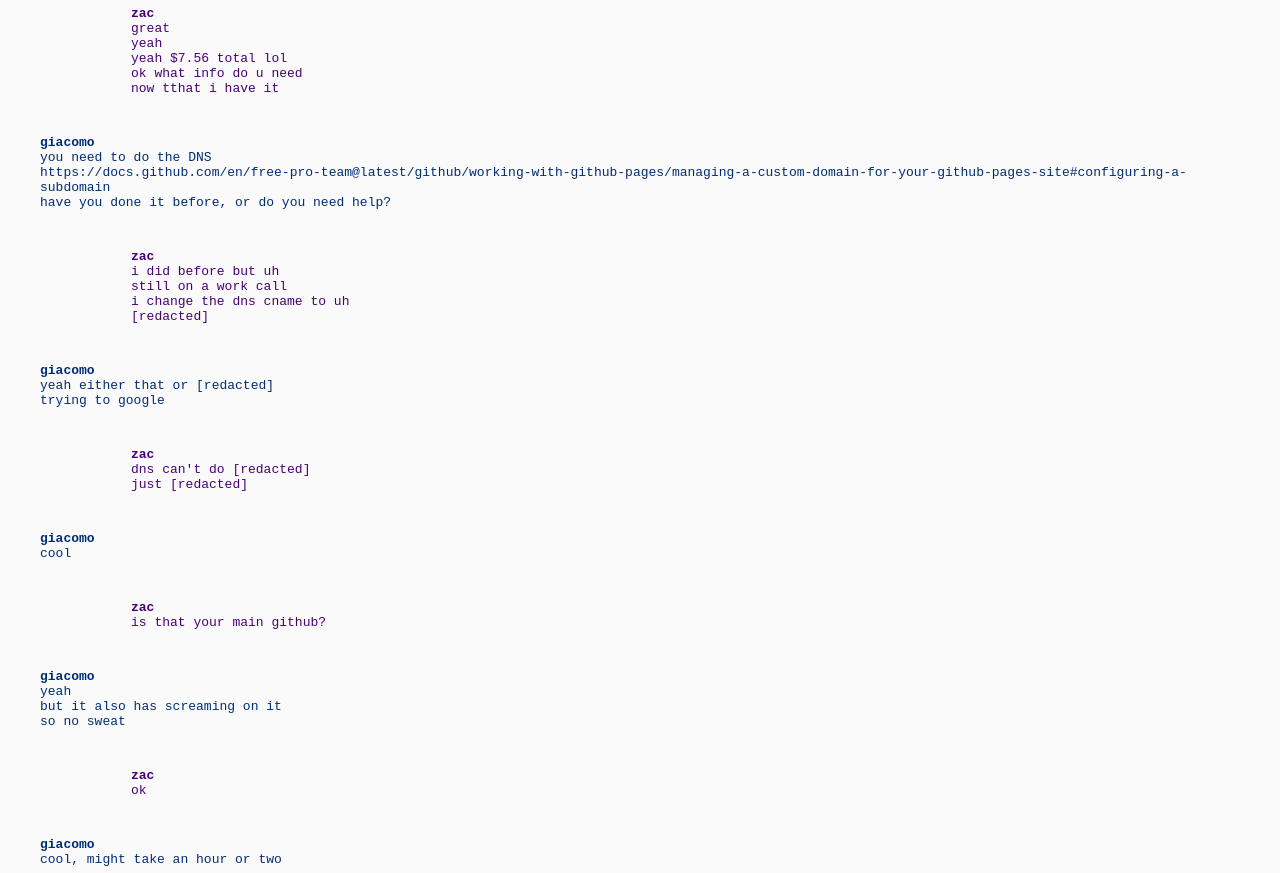
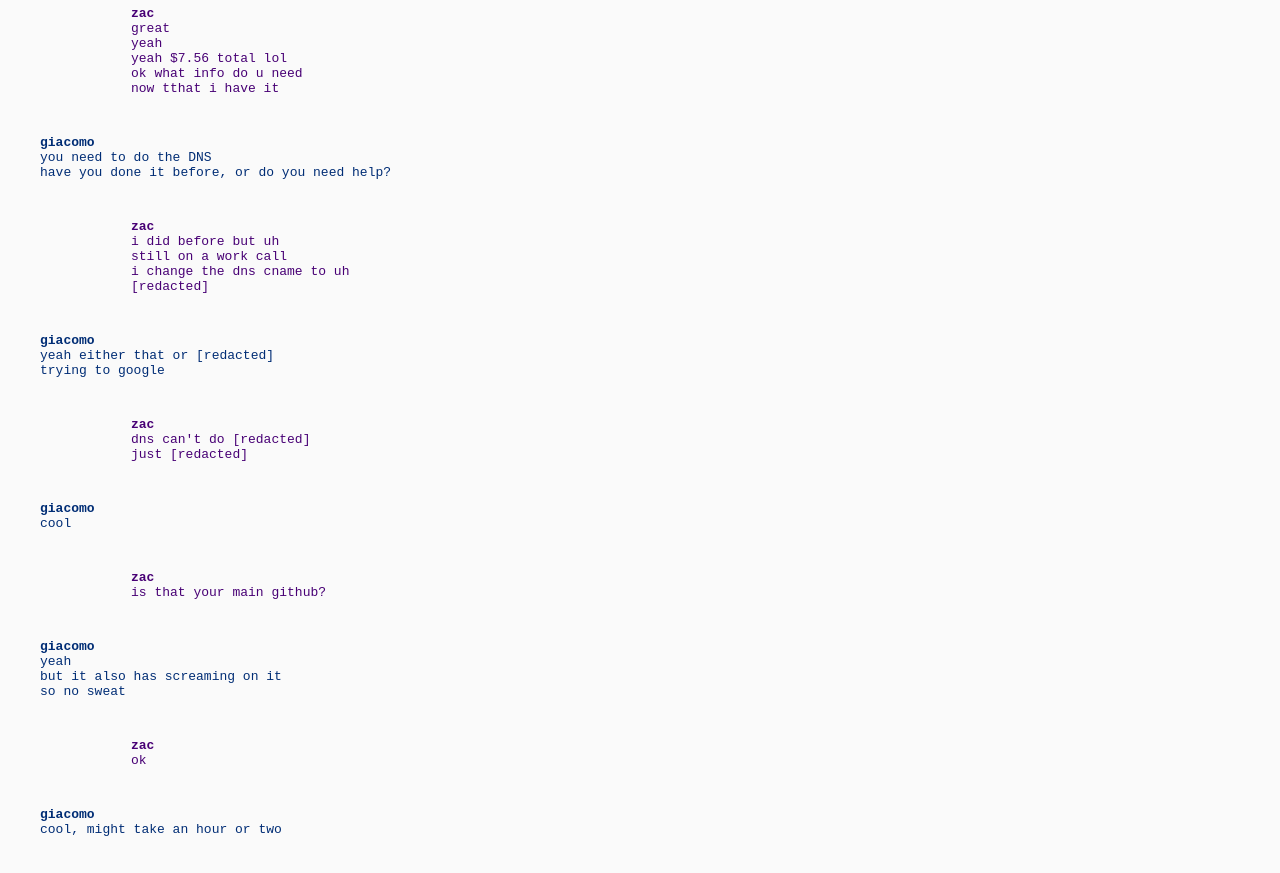
Before and after one commit to GiacomoPope/zacsmithisontwitter, a plain HTML site: page index.html in a window 1280 px wide. Shown: the part 7380-8253 px from the top of the page. Drawn offline with Linux system fonts and the light colour scheme.

Commit message:
removed long link

```diff
--- a/index.html
+++ b/index.html
@@ -343,7 +343,6 @@
     now tthat i have it
     </p>
     <p class="giacomo"><b>giacomo</b><br>you need to do the DNS<br>
-    https://docs.github.com/en/free-pro-team@latest/github/working-with-github-pages/managing-a-custom-domain-for-your-github-pages-site#configuring-a-subdomain<br>
     have you done it before, or do you need help?
     </p>
     <p class="zac"><b>zac</b><br>i did before but uh<br>
```
